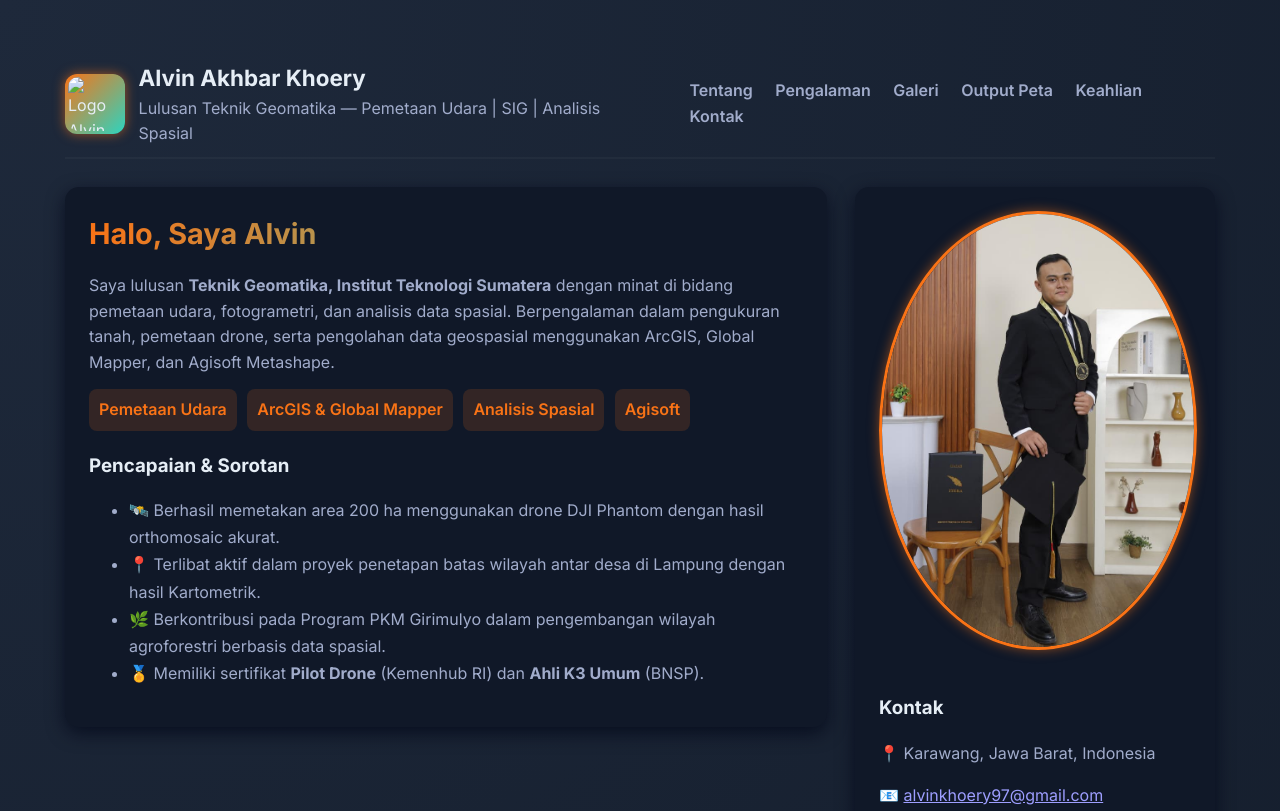
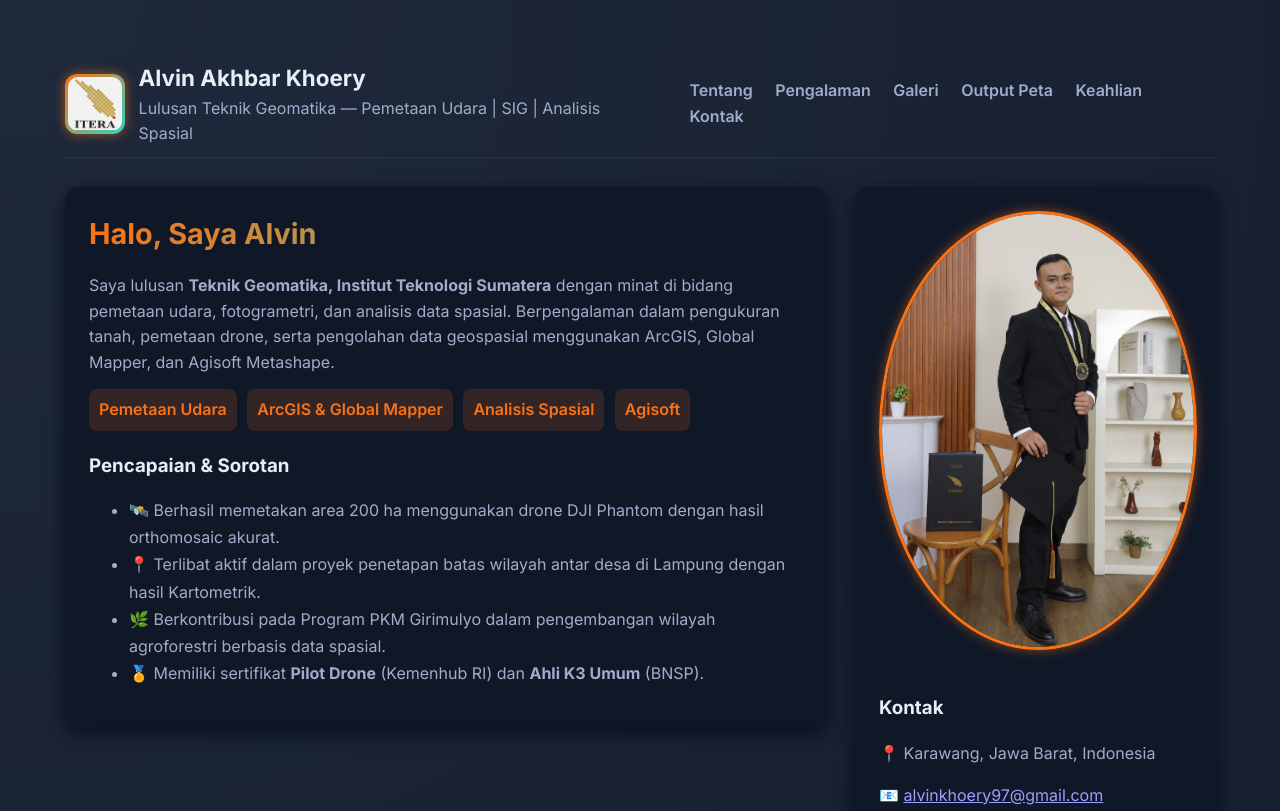
Before and after one commit to alvinkhoery/portfolio-alvin, a plain HTML site: page index.html in a window 1280 px wide. Shown: the top 811 px of the page. Drawn offline with Linux system fonts and the light colour scheme; files whose address does not match are found by name.

Commit message:
Update index.html

```diff
--- a/index.html
+++ b/index.html
@@ -204,7 +204,7 @@
     <header>
       <div class="brand">
         <div class="logo">
-          <img src="image\Itera.png" alt="Logo Alvin" class="logo-img">
+          <img src="Itera.png" alt="Logo Alvin" class="logo-img">
         </div>
         <div>
           <h1>Alvin Akhbar Khoery</h1>
```
